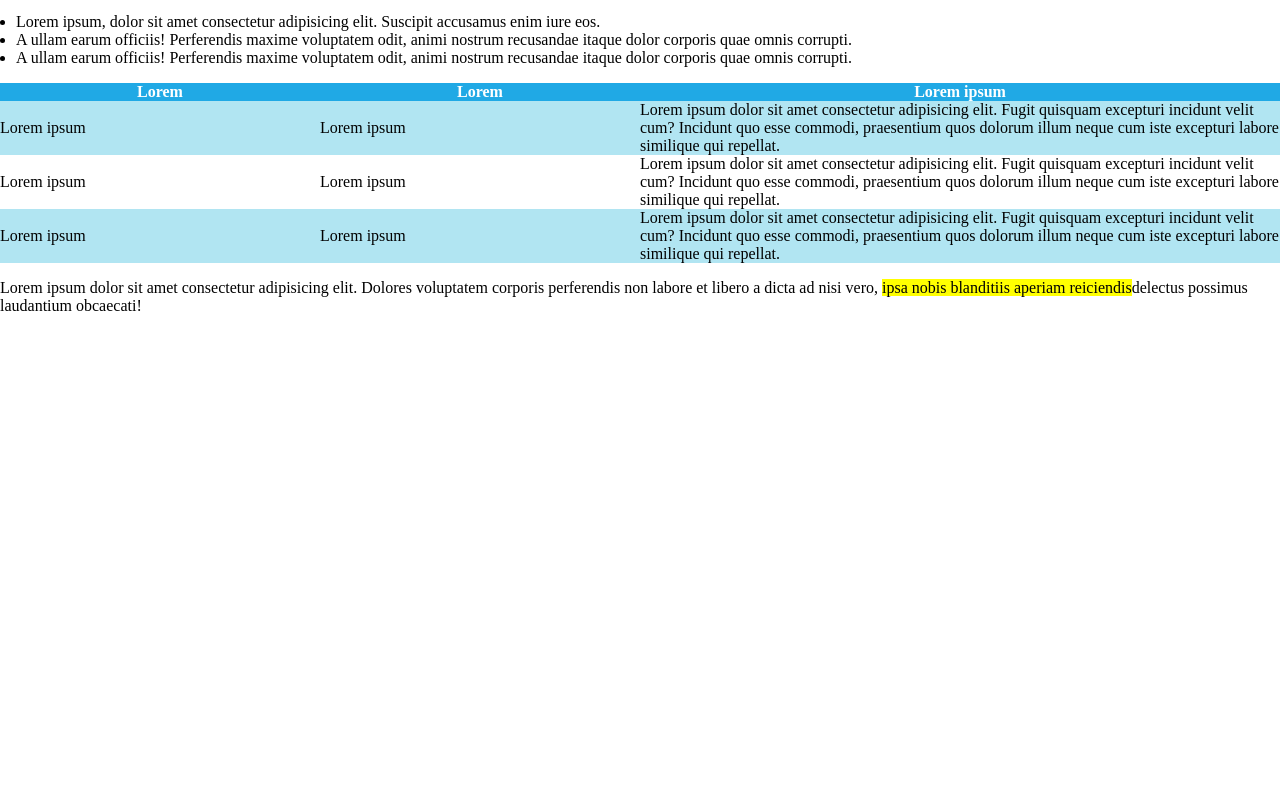
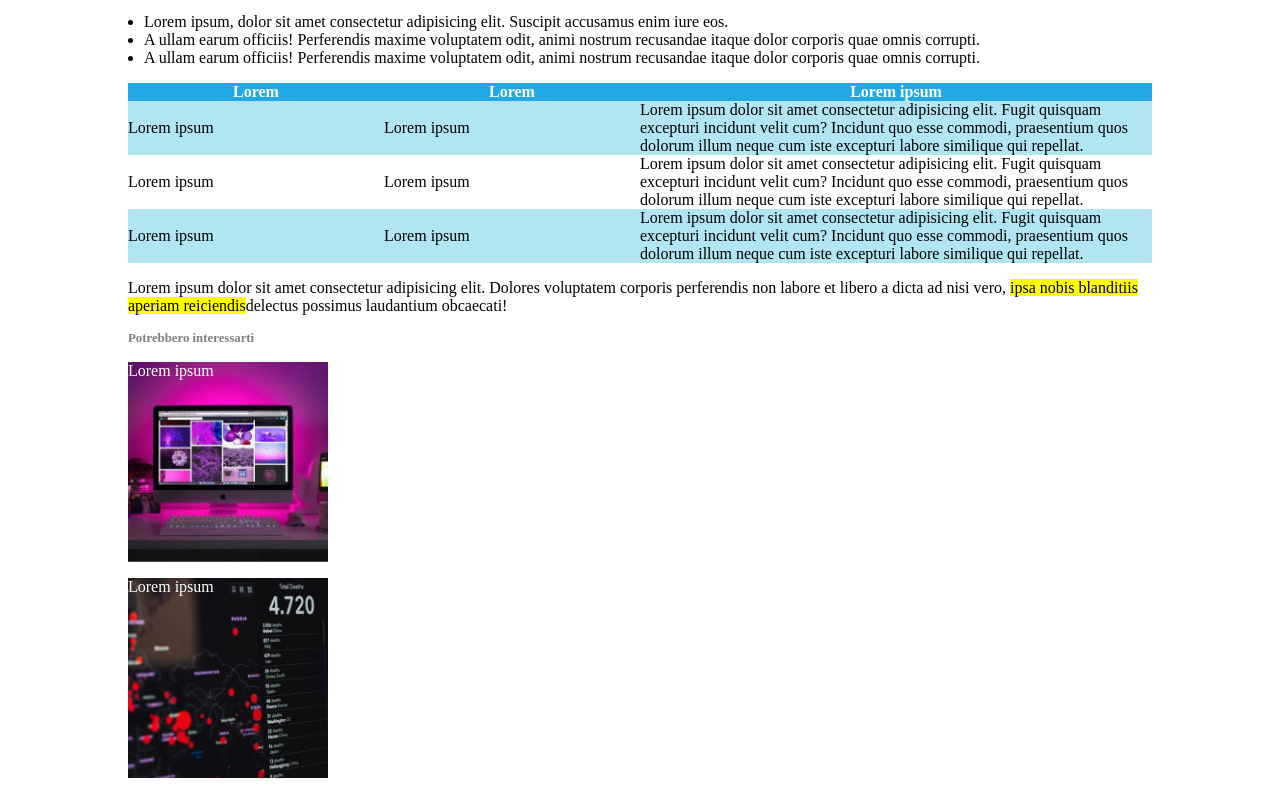
Before and after one commit to olgas-class/css-booleaner-correzione, a plain HTML site: page index.html in a window 1280 px wide. Shown: the part 550-1344 px from the top of the page. Before the commit the page ends 881 px from the top, so only its background shows below. Drawn offline with Linux system fonts and the light colour scheme.

Commit message:
Add: footer and container

```diff
--- a/css/style.css
+++ b/css/style.css
@@ -8,6 +8,11 @@
 /* COMMON */
 .highlight {
     background-color: yellow;
+}
+
+.container {
+    width: 80%;
+    margin: 0 auto;
 }
 
 /* HEADER */
@@ -90,3 +95,31 @@
 .odd-row {
     background-color: #b1e5f2;
 }
+
+/* FOOTER */
+.footer-title {
+    color: gray;
+    font-size: .8rem;
+    margin-bottom: 1rem;
+}
+
+.article-item {
+    width: 200px;
+    height: 200px;
+    margin-bottom: 1rem;
+    background-size: cover;
+    background-position: center;
+}
+
+#monitor {
+    background-image: url(../img/monitor.jpg);
+}
+
+#graph {
+    background-image: url(../img/graph.jpg);
+}
+
+.article-item a {
+    text-decoration: none;
+    color: white;
+}
--- a/index.html
+++ b/index.html
@@ -16,7 +16,7 @@
 
     <!-- Main -->
     <main>
-        <section>
+        <section class="container">
             <!-- Title -->
             <div class="title-container">
                 <h1 class="main-title">Internet deve essere al servizio di "bene pubblico": Il manifesto di Tim Berns-Lee</h1>
@@ -82,7 +82,18 @@
     <!-- /Main -->
 
     <!-- Footer -->
-    <footer></footer>
+    <footer>
+        <div class="container">
+            <h3 class="footer-title">Potrebbero interessarti</h3>
+            <div class="article-item" id="monitor">
+                <a href="">Lorem ipsum</a>
+            </div>
+
+            <div class="article-item" id="graph">
+                <a href="">Lorem ipsum</a>
+            </div>
+        </div>
+    </footer>
     <!-- /Footer -->
 
 </body>
```
